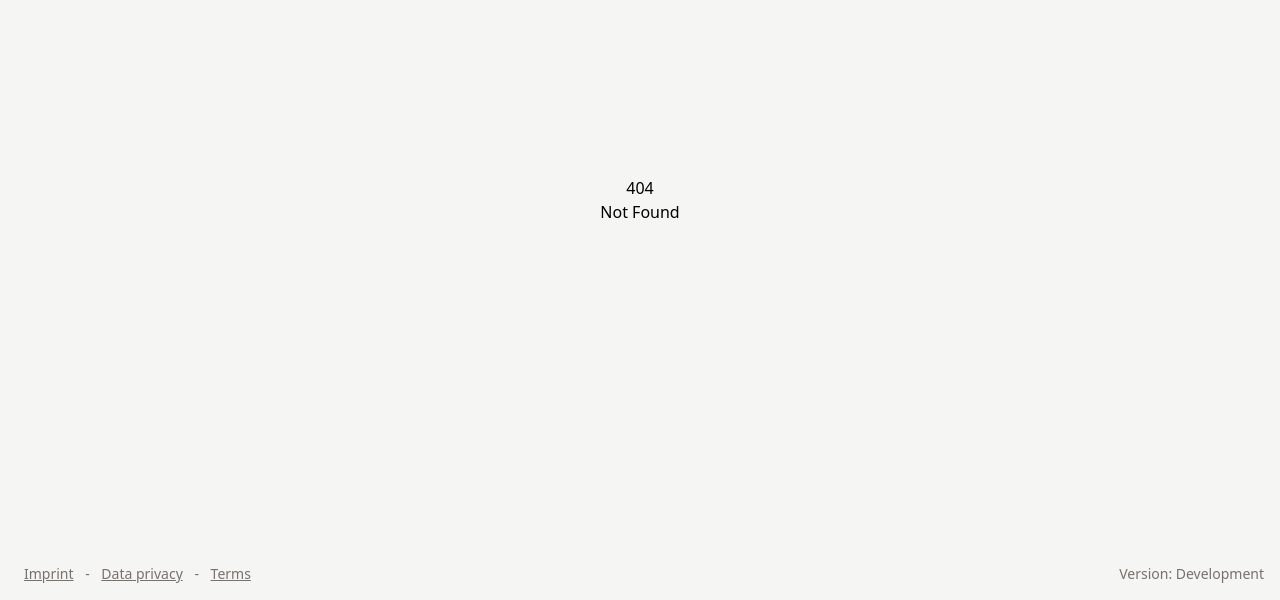
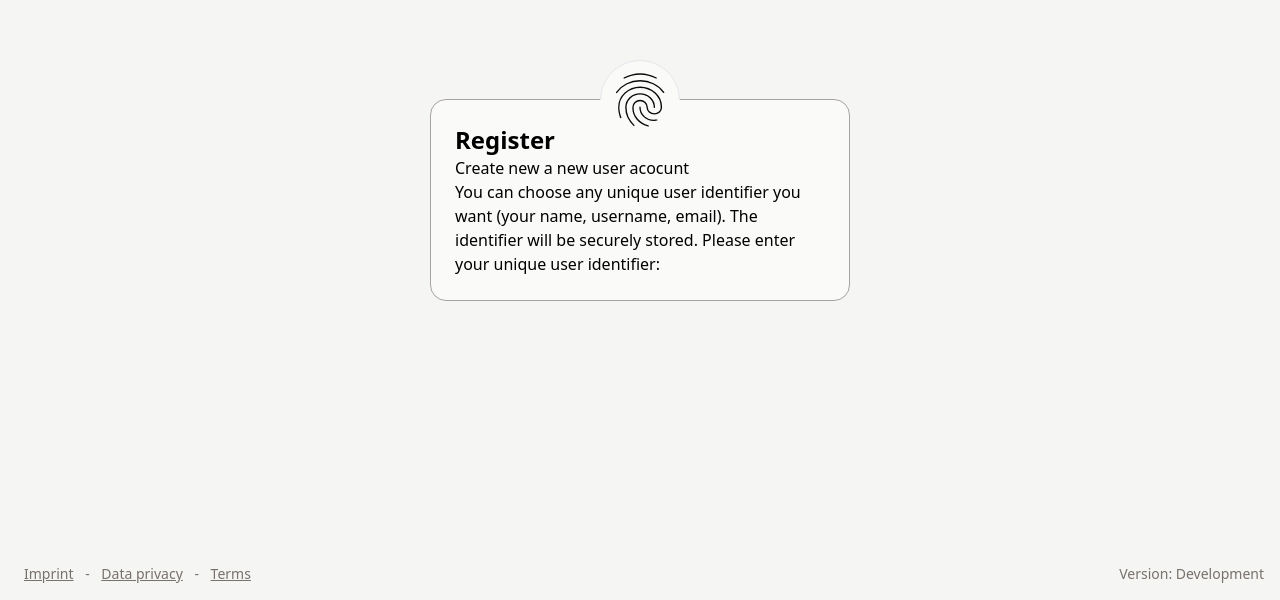
Before and after one commit to Untanky/modern-auth, a SvelteKit app in the folder authenticator-app/: page /register in a window 1280 px wide. Before the commit this address had no page. Shown: the part 200-800 px from the top of the page. Built offline with nearby package versions, Linux system fonts and the light colour scheme; a web font is replaced by a local one.

Commit message:
Create new register route

```diff
--- a/authenticator-app/src/app.postcss
+++ b/authenticator-app/src/app.postcss
@@ -77,6 +77,18 @@
     /* outline */
     @apply focus:outline-blue-600 dark:focus:outline-blue-300 focus:outline-dashed focus:outline-2 focus:outline-offset-1;
   }
+
+  h1, .h1 {
+    @apply text-2xl font-semibold;
+  }
+
+  h2, .h2 {
+    @apply text-xl font-medium;
+  }
+
+  h3, .h3 {
+    @apply text-lg font-medium;
+  }
 }
 
 @layer components {
--- a/authenticator-app/src/lib/login/SmartLogin.svelte
+++ b/authenticator-app/src/lib/login/SmartLogin.svelte
@@ -53,7 +53,7 @@
 </script>
 
 <div class="flex justify-between items-center">
-  <h1 class="text-stone-950 dark:text-stone-50 text-2xl font-medium">
+  <h1>
     Login
   </h1>
   {#if $state.state === 'userId'}
--- /dev/null
+++ b/authenticator-app/src/routes/register/+page.svelte
@@ -0,0 +1,24 @@
+<script>
+
+  import CardWithIcon from "$lib/CardWithIcon.svelte";
+  import Identification from "$lib/login/icons/Identification.svelte";
+
+</script>
+
+<main class="sm:w-[420px]">
+  <CardWithIcon>
+    <svelte:fragment slot="icon">
+      <Identification />
+    </svelte:fragment>
+    <h1>
+      Register
+    </h1>
+    <p>
+      Create new a new user acocunt
+    </p>
+    <p>
+      You can choose any unique user identifier you want (your name, username, email).
+      The identifier will be securely stored. Please enter your unique user identifier:
+    </p>
+  </CardWithIcon>
+</main>
```
